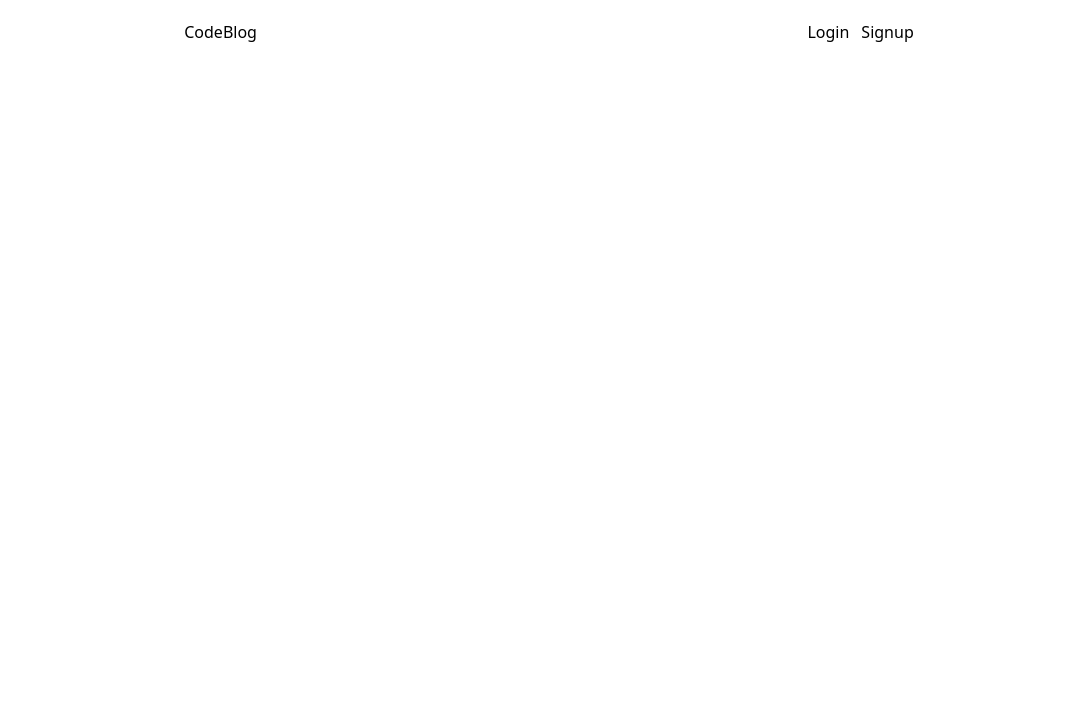
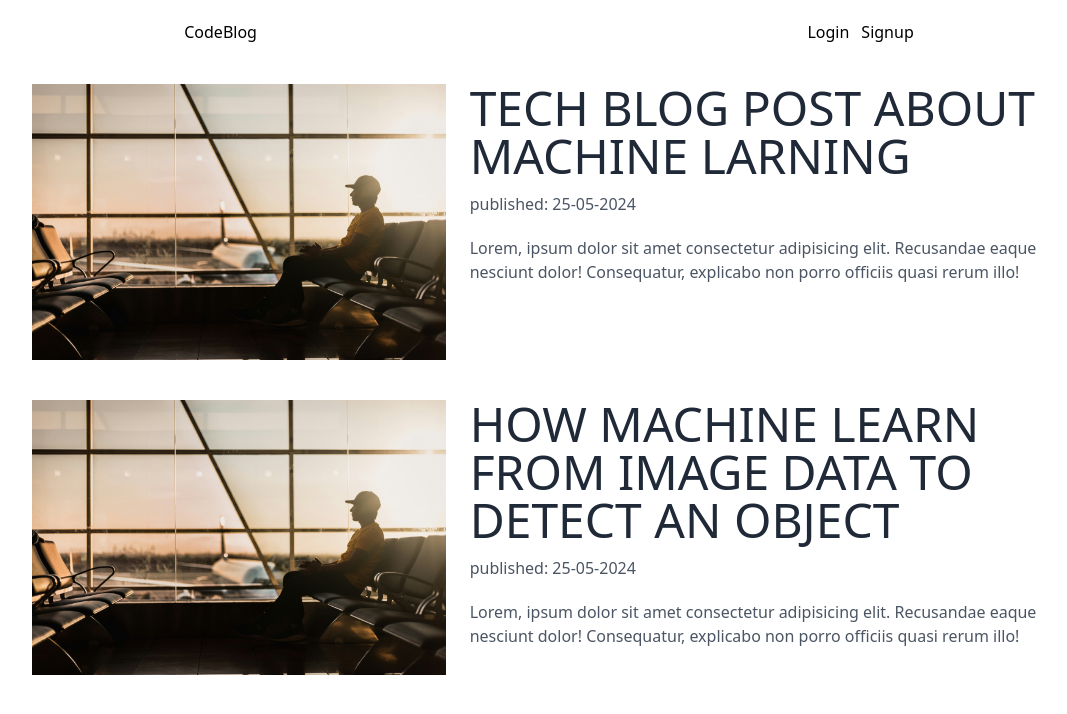
Before and after one commit to NULLcodehub/Blogsite, a React (Vite) app: page / in a window 1280 px wide. Shown: the top 714 px of the page, without its empty margins (91-1158 px from the left). Built offline with nearby package versions, Linux system fonts and the light colour scheme.

Commit message:
blog page added

```diff
--- /dev/null
+++ b/data.json
@@ -0,0 +1,14 @@
+[
+    {
+        "blogID":1,
+        "title":"Tech blog post about machine larning",
+        "publishDate":"25-03-2024",
+        "blog":"Lorem, ipsum dolor sit amet consectetur adipisicing elit. Recusandae eaque nesciunt dolor! Consequatur, explicabo non porro officiis quasi rerum illo!"
+    },
+    {
+        "blogID":1,
+        "title":"how machine learn from image data to detect an object",
+        "publishDate":"25-03-2024",
+        "blog":"Lorem, ipsum dolor sit amet consectetur adipisicing elit. Recusandae eaque nesciunt dolor! Consequatur, explicabo non porro officiis quasi rerum illo!"
+    }
+]
--- a/src/App.jsx
+++ b/src/App.jsx
@@ -1,5 +1,6 @@
 import React from "react"
 import Header from "./components/Header/Header"
+import Blogs from "./components/Blogs/Blogs"
 
 
 
@@ -9,6 +10,7 @@ function App() {
   return (
     <>
       <Header/>
+      <Blogs/>
     </>
   )
 }
--- /dev/null
+++ b/src/components/Blog/Blog.jsx
@@ -0,0 +1,41 @@
+import React from 'react';
+import blogImage from '../../assets/static.jpg'
+import BlogDatas from "../../../data.json"
+const Blog = () => {
+
+    console.log(BlogDatas)
+
+    return (
+        <>
+
+            <section >
+                {
+                        BlogDatas.map((BlogData,index)=>
+                    (
+                        <>
+
+                            <section className='flex  flex-col md:flex-row p-5 justify-center  '>
+                                <div className='w-6/6 md:w-2/6 '>
+                                    <img src={blogImage} alt="" className='w-fit h-fit' />
+                                </div>
+
+                                <div className='px-6 md:w-3/6' key={index}>
+                                    <h1 className='text-2xl md:text-5xl text-gray-800 uppercase'>{BlogData.title}</h1>
+                                    <p className=' py-3 text-gray-600'> published: 25-05-2024</p>
+                                    <p className='py-2 text-gray-600'>Lorem, ipsum dolor sit amet consectetur adipisicing elit. Recusandae eaque nesciunt dolor! Consequatur, explicabo non porro officiis quasi rerum illo!</p>
+                                </div>
+                            </section>
+                        </>
+                    ))
+                }
+
+
+
+            </section>
+
+
+        </>
+    );
+};
+
+export default Blog;
--- /dev/null
+++ b/src/components/Blogs/Blogs.jsx
@@ -0,0 +1,17 @@
+import React from 'react';
+import Blog from '../Blog/Blog';
+
+const Blogs = () => {
+    return (
+       <>
+            <main>
+                <section>
+                    <Blog/>
+                </section>
+
+            </main>
+       </>
+    );
+};
+
+export default Blogs;
```
Also changed, not shown: src/assets/static.jpg (added), src/components/Blog/Blog.css (added), src/components/Blogs/Blogs.css (added).
